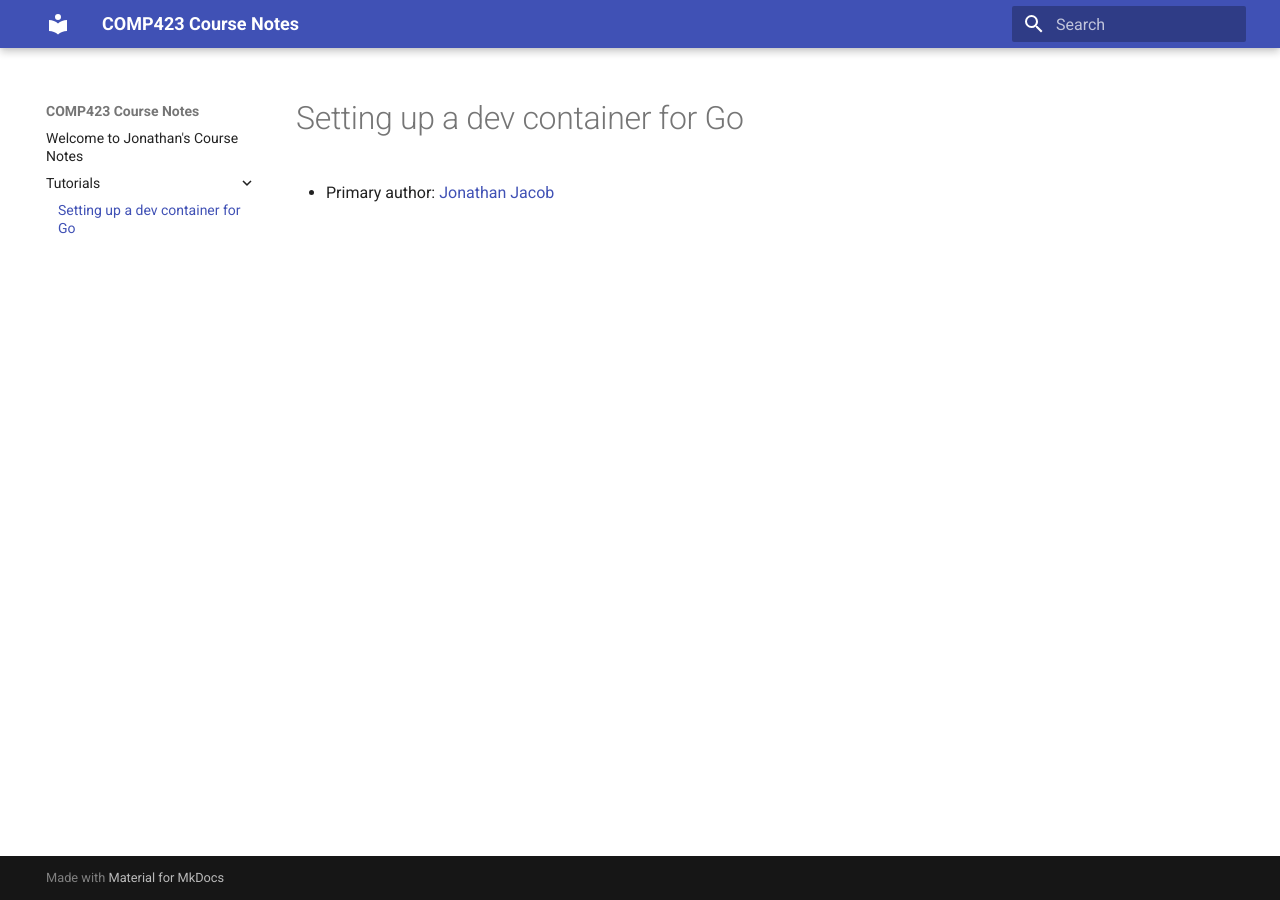
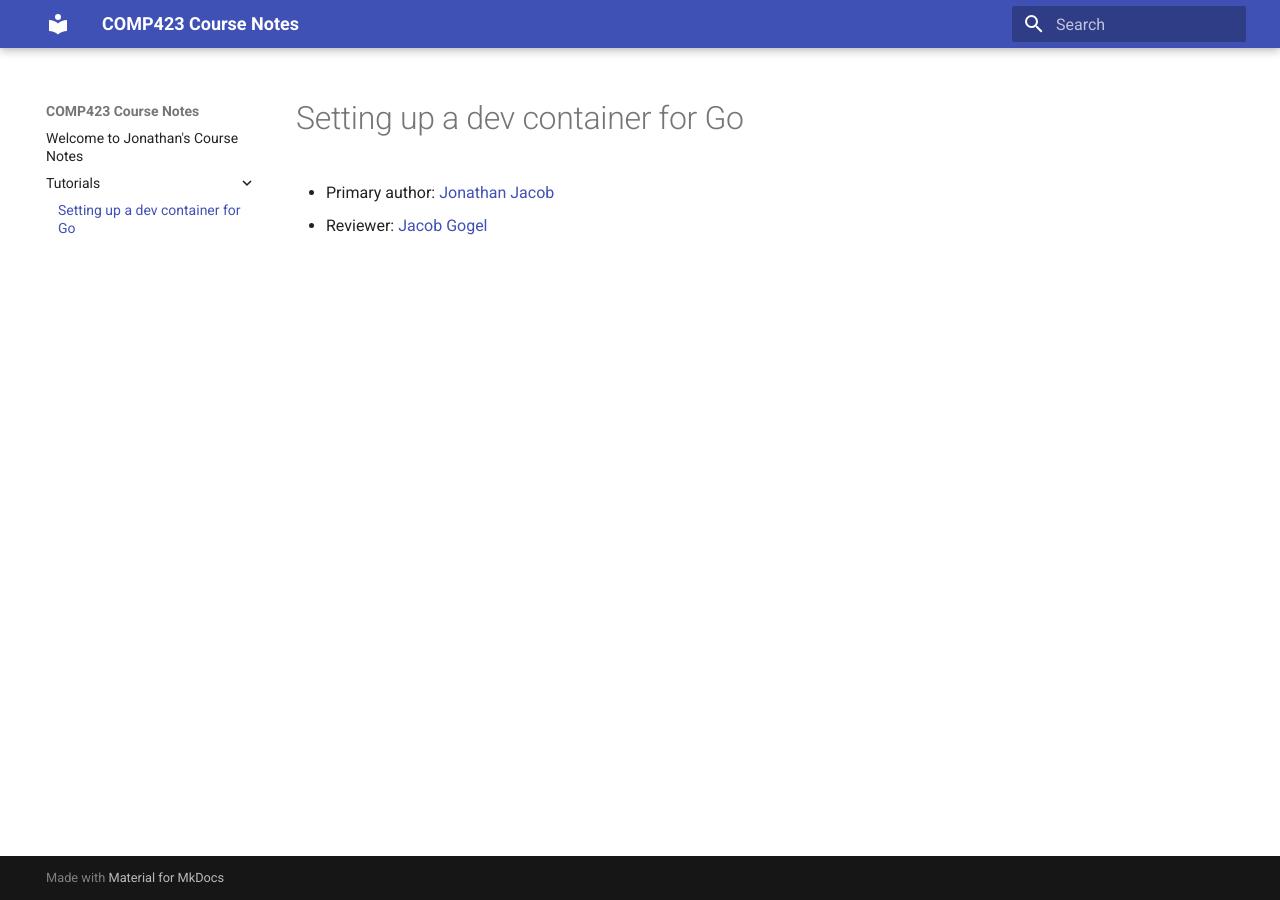
Before and after one commit to hashunc/comp423-course-notes, an MkDocs documentation site: the page built from docs/tutorials/go-setup.md, in a window 1280 px wide. Built offline with MkDocs 1.6.1 and Material for MkDocs 9.7.7, drawn with Linux system fonts in a browser that asks for light colours.

Commit message:
Added my info as reviewer

```diff
--- a/docs/tutorials/go-setup.md
+++ b/docs/tutorials/go-setup.md
@@ -1,3 +1,4 @@
 # Setting up a dev container for Go
 
 * Primary author: [Jonathan Jacob](https://github.com/hashunc)
+* Reviewer: [Jacob Gogel](https://gitgub.com/jacobala1)
```
